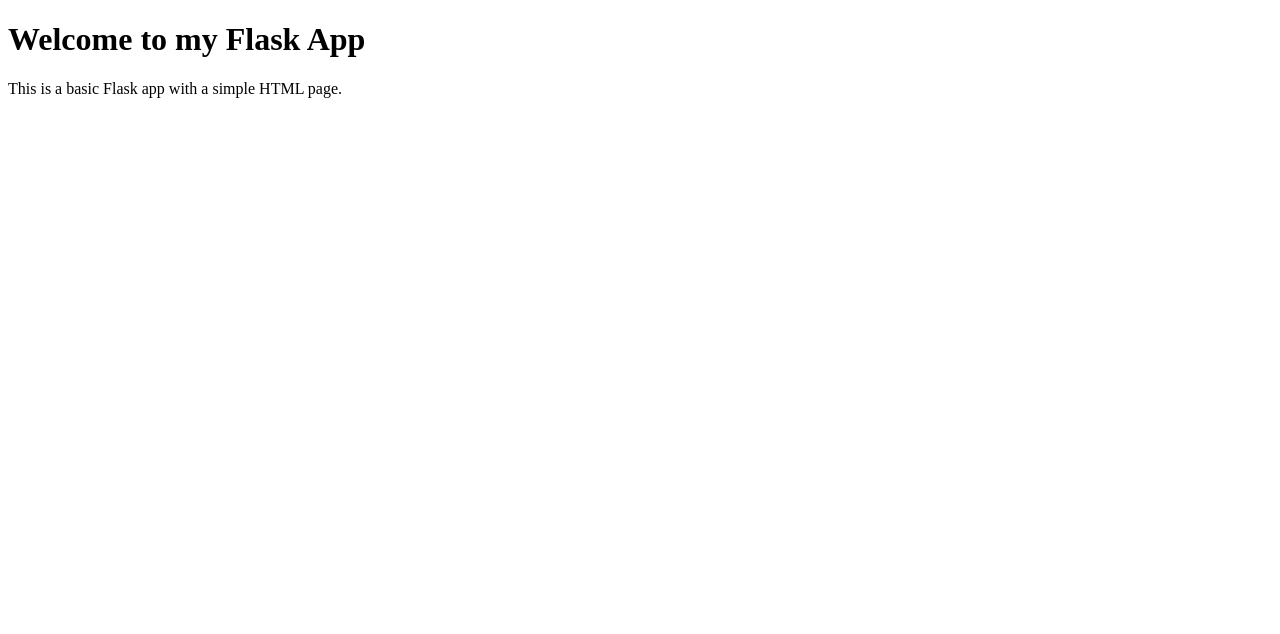
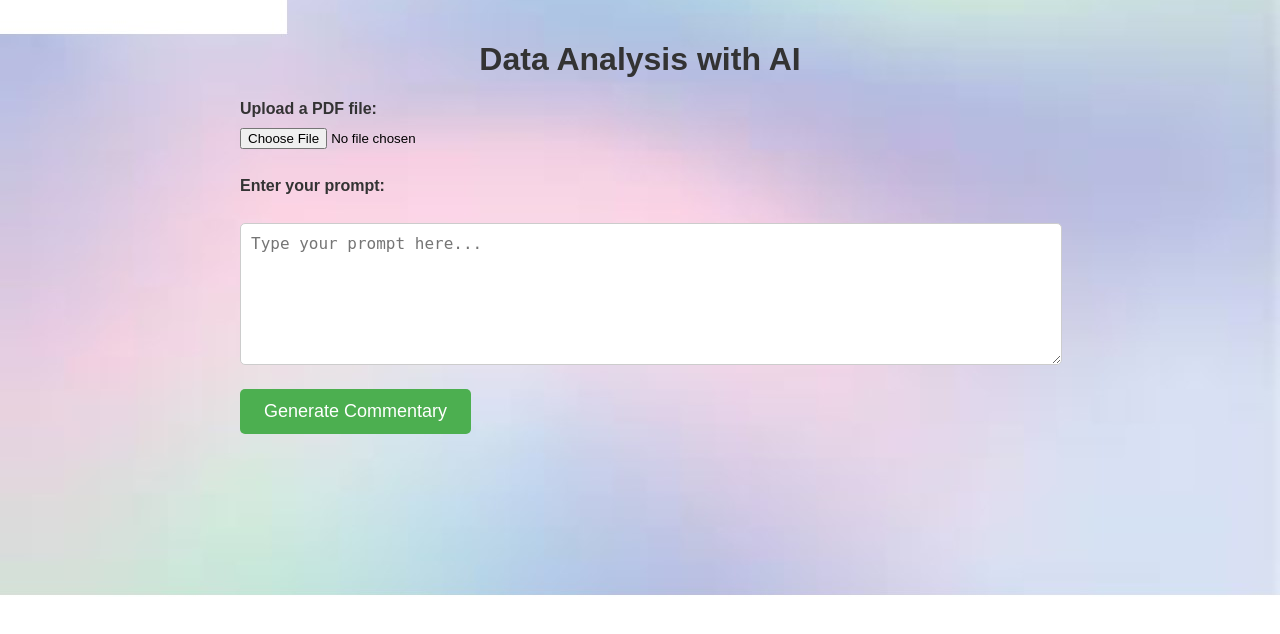
Before and after one commit to Rishav2502/sample_project, a Flask app: page / in a window 1280 px wide. Shown: the top 634 px of the page. Run offline with Flask 3, Linux system fonts and the light colour scheme.

Commit message:
changed filesh

```diff
--- a/app.py
+++ b/app.py
@@ -1,10 +1,70 @@
-from flask import Flask, render_template
+import os
+from flask import Flask, render_template, request, session
+from langchain.document_loaders import PyMuPDFLoader
+from langchain.text_splitter import RecursiveCharacterTextSplitter
+from langchain.vectorstores import Chroma
+from langchain.embeddings import OpenAIEmbeddings
+from langchain.chat_models import ChatOpenAI
+from langchain.chains import RetrievalQA
 
 app = Flask(__name__)
+app.config['UPLOAD_FOLDER'] = "./uploads"
+app.secret_key = 'sk-Rk1P9zN24BPHS0Lmfzn9T3BlbkFJAQmOAPq2Be93qqDZuGJN1'  # Set your secret key for session management
 
-@app.route('/')
+# Set your OpenAI API key
+os.environ['OPENAI_API_KEY'] = 'sk-Rk1P9zN24BPHS0Lmfzn9T3BlbkFJAQmOAPq2Be93qqDZuGJN1'
+
+def load_pdf(file_path):
+    loader = PyMuPDFLoader(file_path)
+    documents = loader.load()
+
+    text_splitter = RecursiveCharacterTextSplitter(chunk_size=512, chunk_overlap=10)
+    texts = text_splitter.split_documents(documents)
+
+    embeddings = OpenAIEmbeddings()
+    vectordb = Chroma.from_documents(documents=texts, embedding=embeddings, persist_directory=app.config['UPLOAD_FOLDER'])
+    vectordb.persist()
+
+    retriever = vectordb.as_retriever()
+    llm = ChatOpenAI(model_name='gpt-3.5-turbo')
+    qa = RetrievalQA.from_chain_type(llm=llm, chain_type="stuff", retriever=retriever)
+
+    return qa
+
+def allowed_file(filename):
+    return '.' in filename and filename.rsplit('.', 1)[1].lower() == 'pdf'
+
+@app.route('/', methods=['GET', 'POST'])
 def index():
-    return render_template('index.html')
+    if 'pdf_file_path' in session:
+        pdf_file_path = session['pdf_file_path']
+    else:
+        pdf_file_path = None
+
+    if request.method == 'POST':
+        # Check if the file is uploaded for the first time
+        if 'pdf_file' in request.files and request.files['pdf_file'].filename != '':
+            file = request.files['pdf_file']
+            if file and allowed_file(file.filename):
+                file_path = os.path.join(app.config['UPLOAD_FOLDER'], file.filename)
+                file.save(file_path)
+                session['pdf_file_path'] = file_path
+                pdf_file_path = file_path
+
+        # Get the prompt from the form
+        prompt_text = request.form['prompt_text']
+
+        # Load the PDF and create the QA model if not done already
+        if pdf_file_path and not hasattr(app, 'qa_model'):
+            app.qa_model = load_pdf(pdf_file_path)
+
+        # Get the result from the QA model
+        result = app.qa_model(prompt_text)["result"] if hasattr(app, 'qa_model') else None
+
+        return render_template('index.html', result=result)
+
+    return render_template('index.html', result=None)
+
 
 if __name__ == '__main__':
     app.run(debug=True)
--- a/templates/index.html
+++ b/templates/index.html
@@ -1,12 +1,101 @@
 <!DOCTYPE html>
-<html lang="en">
+<html>
 <head>
-    <meta charset="UTF-8">
-    <meta name="viewport" content="width=device-width, initial-scale=1.0">
-    <title>Flask App</title>
+    <title>Data Analysis with AI</title>
+    <style>
+        body {
+            font-family: Arial, sans-serif;
+            max-width: 800px;
+            margin: 0 auto;
+            padding: 20px;
+            background-image: url("{{ url_for('static', filename='Presentation1.jpg') }}");
+            background-size: cover;
+            background-position: center;
+            background-repeat: no-repeat;
+        }
+
+        h1, h2, h3 {
+            color: #333;
+            text-align: center;
+        }
+
+        label {
+            display: block;
+            margin-bottom: 10px;
+            font-weight: bold;
+            color: #333;
+        }
+
+        textarea {
+            width: 100%;
+            height: 120px;
+            resize: vertical;
+            padding: 10px;
+            font-size: 16px;
+            border: 1px solid #ccc;
+            border-radius: 5px;
+        }
+
+        input[type="file"] {
+            display: block;
+            margin-bottom: 10px;
+        }
+
+        input[type="submit"] {
+            display: block;
+            margin: 20px 0;
+            padding: 12px 24px;
+            background-color: #4CAF50;
+            color: #fff;
+            border: none;
+            border-radius: 5px;
+            cursor: pointer;
+            font-size: 18px;
+            text-align: center;
+            text-decoration: none;
+        }
+
+        input[type="submit"]:hover {
+            background-color: #45a049;
+        }
+
+        .generated-commentary {
+            margin-top: 40px;
+            border: 1px solid #ccc;
+            border-radius: 5px;
+            padding: 20px;
+            background-color: #fff;
+        }
+
+        pre {
+            font-family: monospace;
+            background-color: #f1f1f1;
+            padding: 20px;
+            overflow: auto;
+            font-size: 14px;
+            border-radius: 5px;
+        }
+    </style>
 </head>
 <body>
-    <h1>Welcome to my Flask App</h1>
-    <p>This is a basic Flask app with a simple HTML page.</p>
+    <div class="container">
+        <h1>Data Analysis with AI</h1>
+        <form method="post" enctype="multipart/form-data">
+            <label for="pdf_file">Upload a PDF file:</label>
+            <input type="file" name="pdf_file" id="pdf_file" required><br>
+
+            <label for="prompt_text">Enter your prompt:</label><br>
+            <textarea name="prompt_text" rows="6" placeholder="Type your prompt here..." required></textarea><br>
+
+            <input type="submit" value="Generate Commentary">
+        </form>
+
+        {% if result %}
+            <div class="generated-commentary">
+                <h2>Generated Commentary:</h2>
+                <pre>{{ result }}</pre>
+            </div>
+        {% endif %}
+    </div>
 </body>
 </html>
```
Also changed, not shown: static/Presentation1.jpg (added).
